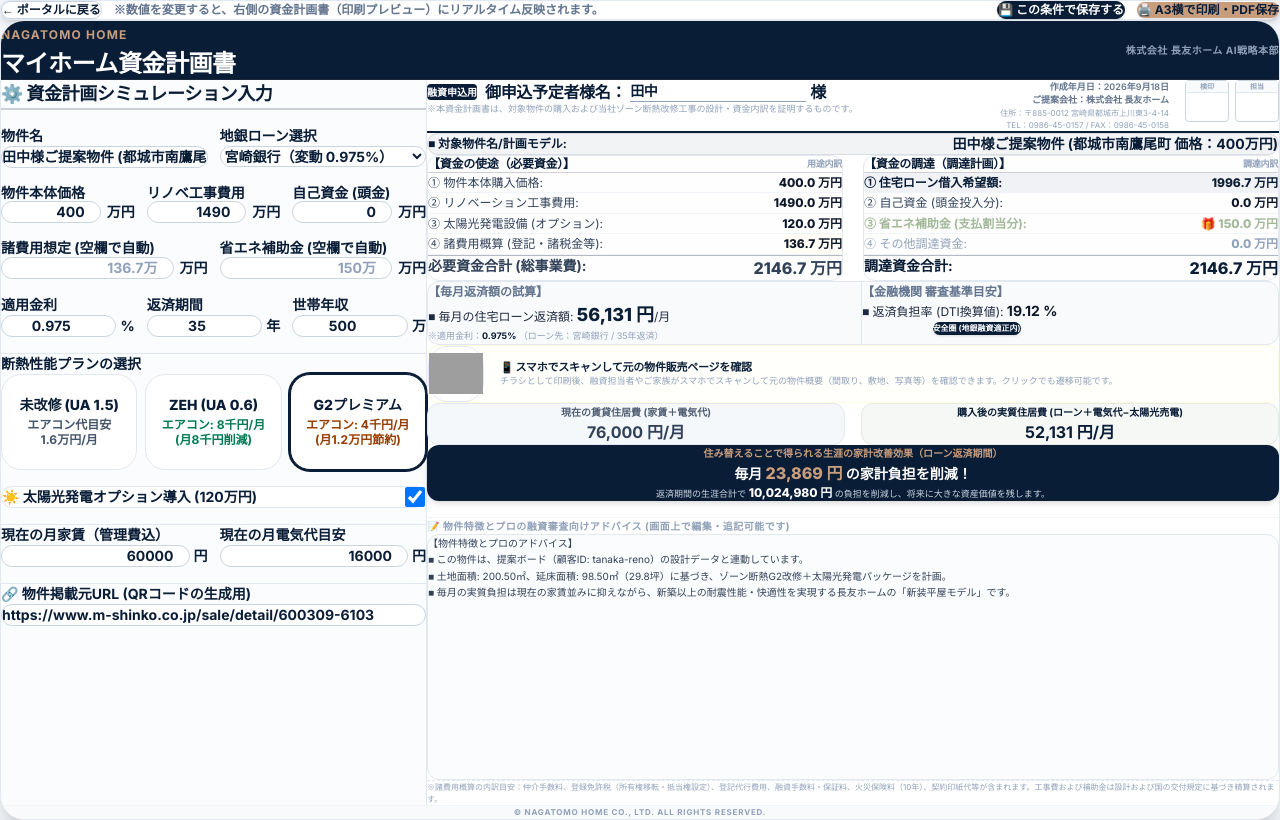
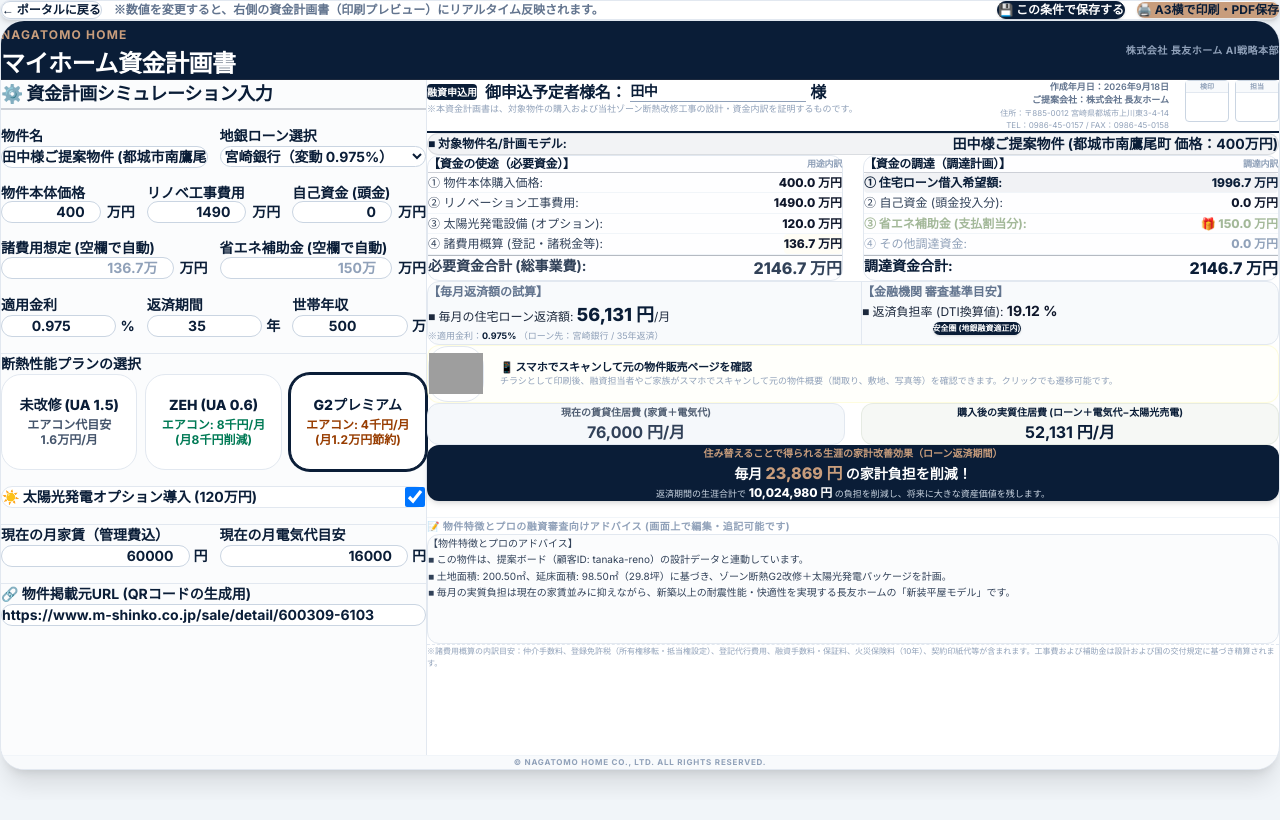
Before and after one commit to nagatomo-home-admin/vr-viewer, a Next.js app: page /finance/0 in a window 1280 px wide. Built offline with nearby package versions, Linux system fonts and the light colour scheme; grey boxes are pictures that could not be loaded.

Commit message:
資金計画書シミュレーター：アドバイス入力欄の画面高さを固定化し、左右の底が揃うようレイアウトを微調整

```diff
--- a/src/app/finance/[propertyIndex]/FinanceCalculatorClient.tsx
+++ b/src/app/finance/[propertyIndex]/FinanceCalculatorClient.tsx
@@ -428,7 +428,7 @@ export default function FinanceCalculatorClient({
       </div>
 
       {/* A3横サイズを意識した横型大判カード（1400px設計・縦幅拡張版） */}
-      <div className="w-full max-w-[1400px] bg-white rounded-3xl shadow-xl border border-slate-200 overflow-hidden flex flex-col print-card min-h-[800px] h-fit">
+      <div className="w-full max-w-[1400px] bg-white rounded-3xl shadow-xl border border-slate-200 overflow-hidden flex flex-col print-card min-h-[750px] h-fit">
         {/* ヘッダー */}
         <div className="bg-[#0A1D37] text-white px-8 py-5 flex justify-between items-center border-b border-slate-800 flex-shrink-0">
           <div>
@@ -971,15 +971,15 @@ export default function FinanceCalculatorClient({
               </div>
             </div>
 
-            {/* 物件特徴とアドバイス (手動で編集可能) - 空白を埋めるために flex-grow と flex-col を適用 */}
-            <div className="space-y-1.5 border-t border-slate-100 pt-3 mt-2 flex-grow flex flex-col justify-between">
+            {/* 物件特徴とアドバイス (手動で編集可能) */}
+            <div className="space-y-1.5 border-t border-slate-100 pt-3 mt-2 flex flex-col justify-between">
               <span className="text-[9px] md:text-[10px] font-bold text-slate-400 tracking-wider block uppercase">
                 📝 物件特徴とプロの融資審査向けアドバイス (画面上で編集・追記可能です)
               </span>
               <textarea
                 value={advisorComment}
                 onChange={e => setAdvisorComment(e.target.value)}
-                className="w-full p-2.5 border border-slate-200 rounded-xl text-[9px] md:text-[10px] leading-relaxed text-slate-700 bg-slate-50/50 resize-none flex-grow min-h-[90px] h-auto focus:outline-none focus:ring-1 focus:ring-[#C89D7C]"
+                className="w-full p-2.5 border border-slate-200 rounded-xl text-[9px] md:text-[10px] leading-relaxed text-slate-700 bg-slate-50/50 resize-none h-[110px] min-h-[110px] focus:outline-none focus:ring-1 focus:ring-[#C89D7C]"
                 placeholder="アドバイスを記述してください..."
               />
               <div className="text-[7px] md:text-[8px] text-slate-400 leading-normal mt-1 border-t border-dashed border-slate-200 pt-1">
```
